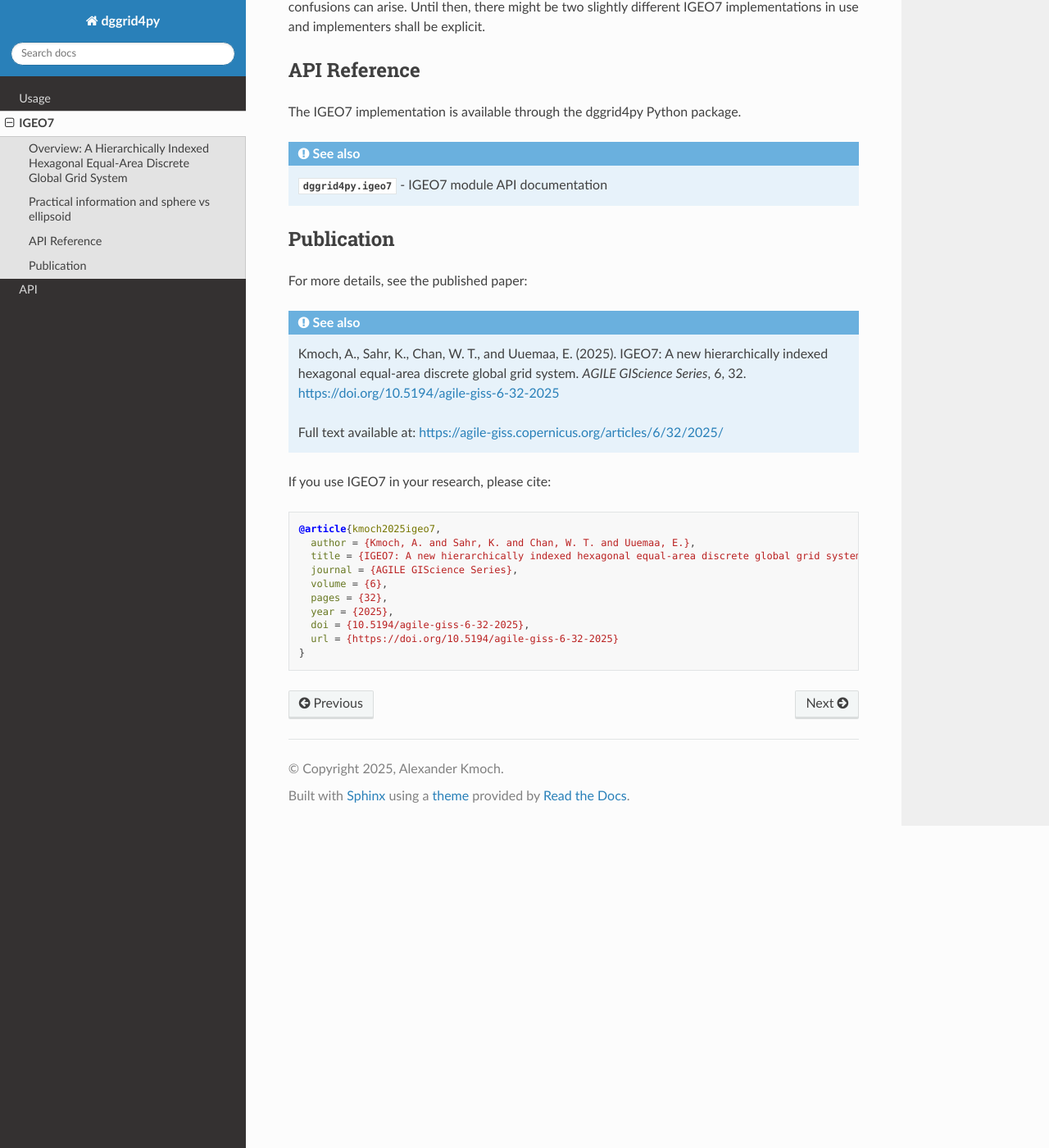
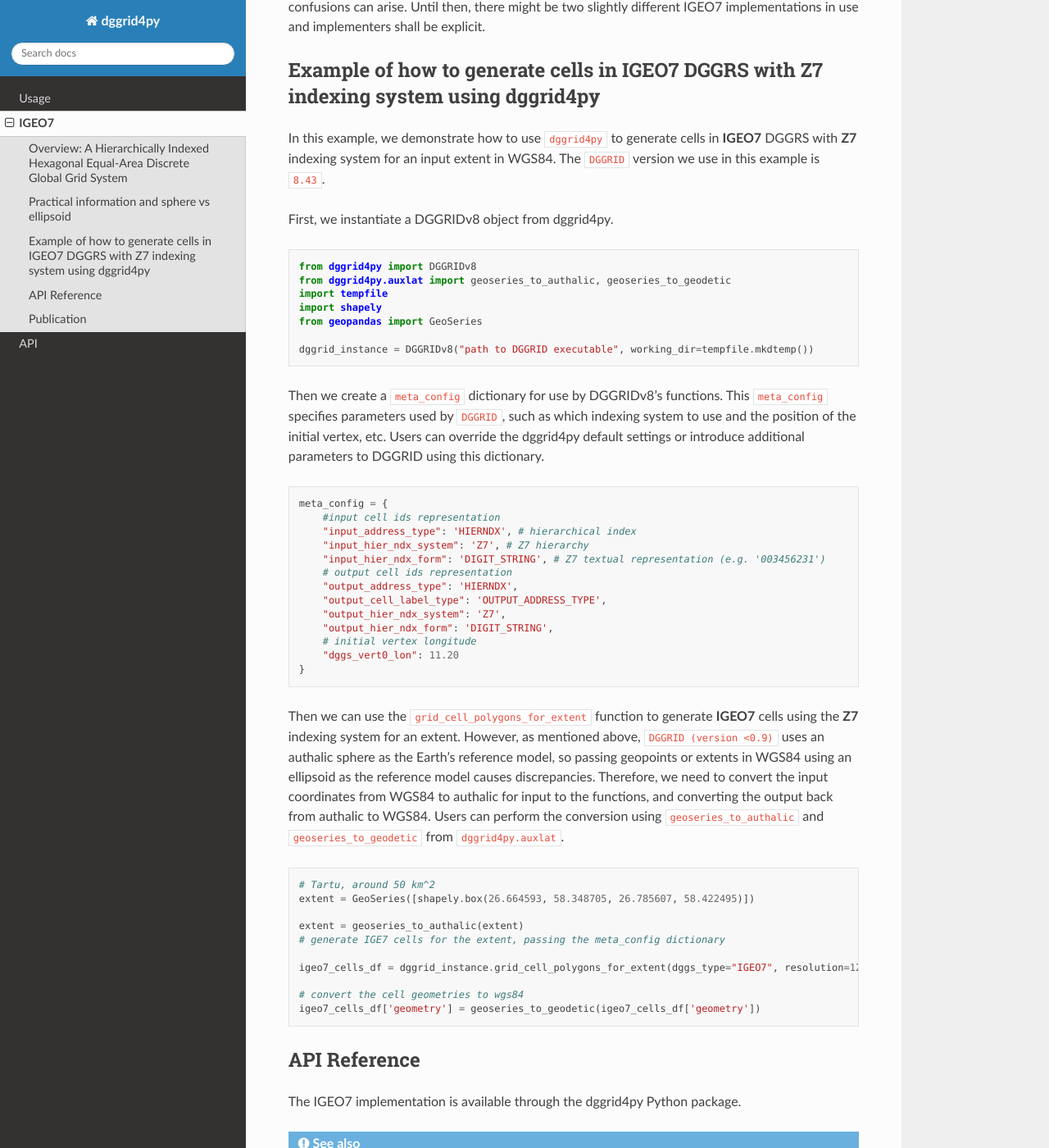
Before and after one commit to allixender/dggrid4py, a Sphinx documentation site: the page built from docs/source/IGEO7.rst, in a window 1280 px wide and 1400 px high, scrolled down 1076 px. Shown: the whole window at 82% size. Built offline with Sphinx 7.4.7 and the Read the Docs theme 3.1.0, drawn with Linux system fonts in a browser that asks for light colours.

Commit message:
#53
- added an example section to IGEO7.rst to demonstrate how to generate
  cells in IGEO7 DGGRS with Z7 indexing system using dggrid4py, including
  authalic conversion.

- fixed the IGEO7 reference in usage.rst

```diff
--- a/docs/source/IGEO7.rst
+++ b/docs/source/IGEO7.rst
@@ -29,6 +29,56 @@ In practice this means that IGEO7 as described in the original publication is no
 
 We hope to make the required changes available in DGGRID in the future, so that now further confusions can arise. Until then, there might
 be two slightly different IGEO7 implementations in use and implementers shall be explicit.
+
+Example of how to generate cells in IGEO7 DGGRS with Z7 indexing system using dggrid4py
+---------------------------------------------------------------------------------------
+In this example, we demonstrate how to use ``dggrid4py`` to generate cells in **IGEO7** DGGRS with **Z7** indexing system for an input extent in WGS84. The ``DGGRID`` version we use in this example is ``8.43``.
+
+First, we instantiate a DGGRIDv8 object from dggrid4py.
+
+.. code:: python
+
+    from dggrid4py import DGGRIDv8
+    from dggrid4py.auxlat import geoseries_to_authalic, geoseries_to_geodetic
+    import tempfile
+    import shapely
+    from geopandas import GeoSeries
+
+    dggrid_instance = DGGRIDv8("path to DGGRID executable", working_dir=tempfile.mkdtemp())
+
+Then we create a ``meta_config`` dictionary for use by DGGRIDv8's functions. This ``meta_config`` specifies parameters used by ``DGGRID``, such as which indexing system to use and the position of the initial vertex, etc. Users can override the dggrid4py default settings or introduce additional parameters to DGGRID using this dictionary.
+
+.. code:: python
+
+    meta_config = {
+        #input cell ids representation
+        "input_address_type": 'HIERNDX', # hierarchical index
+        "input_hier_ndx_system": 'Z7', # Z7 hierarchy
+        "input_hier_ndx_form": 'DIGIT_STRING', # Z7 textual representation (e.g. '003456231')
+        # output cell ids representation
+        "output_address_type": 'HIERNDX',
+        "output_cell_label_type": 'OUTPUT_ADDRESS_TYPE',
+        "output_hier_ndx_system": 'Z7',
+        "output_hier_ndx_form": 'DIGIT_STRING',
+        # initial vertex longitude
+        "dggs_vert0_lon": 11.20
+    }
+
+Then we can use the ``grid_cell_polygons_for_extent`` function to generate **IGEO7** cells using the **Z7** indexing system for an extent. However, as mentioned above, ``DGGRID (version <0.9)`` uses an authalic sphere as the Earth's reference model, so passing geopoints or extents in WGS84 using an ellipsoid as the reference model causes discrepancies. Therefore, we need to convert the input coordinates from WGS84 to authalic for input to the functions, and converting the output back from authalic to WGS84. Users can perform the conversion using  ``geoseries_to_authalic`` and ``geoseries_to_geodetic`` from ``dggrid4py.auxlat``.
+
+.. code:: python
+
+    # Tartu, around 50 km^2
+    extent = GeoSeries([shapely.box(26.664593, 58.348705, 26.785607, 58.422495)])
+
+    extent = geoseries_to_authalic(extent)
+    # generate IGE7 cells for the extent, passing the meta_config dictionary
+
+    igeo7_cells_df = dggrid_instance.grid_cell_polygons_for_extent(dggs_type="IGEO7", resolution=12, clip_geom=extent.geometry[0], **meta_config)
+
+    # convert the cell geometries to wgs84
+    igeo7_cells_df['geometry'] = geoseries_to_geodetic(igeo7_cells_df['geometry'])
+
 
 API Reference
 -------------
--- a/docs/source/usage.rst
+++ b/docs/source/usage.rst
@@ -164,7 +164,7 @@ comfortable geopython libraries, like shapely and geopandas
 IGEO7 Usage
 -----------
 
-Link to IGEO7 description: :ref:`IGEO7 <IGEO7>`_
+Link to IGEO7 description: :doc:`IGEO7`
 
 TODO
 ----
```
